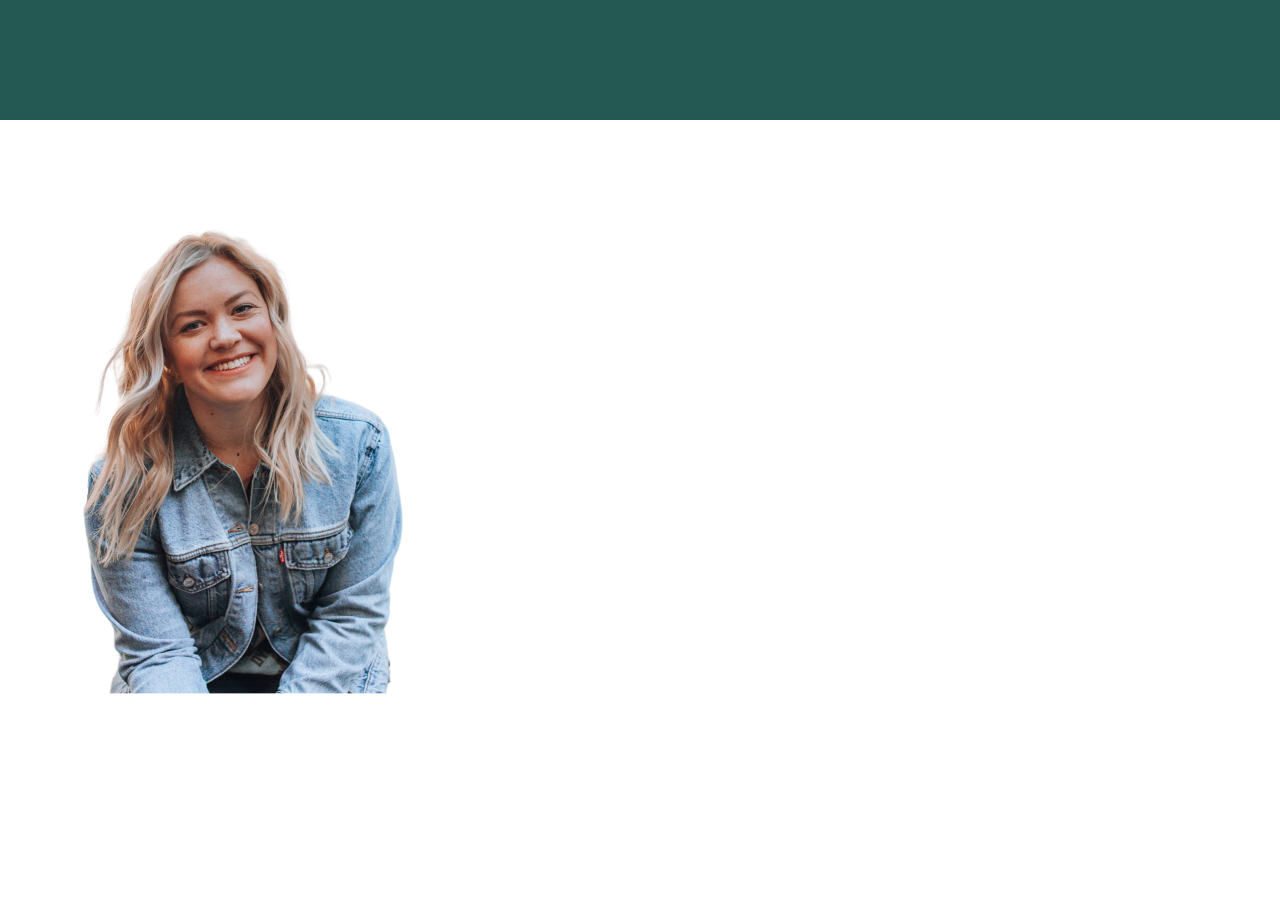
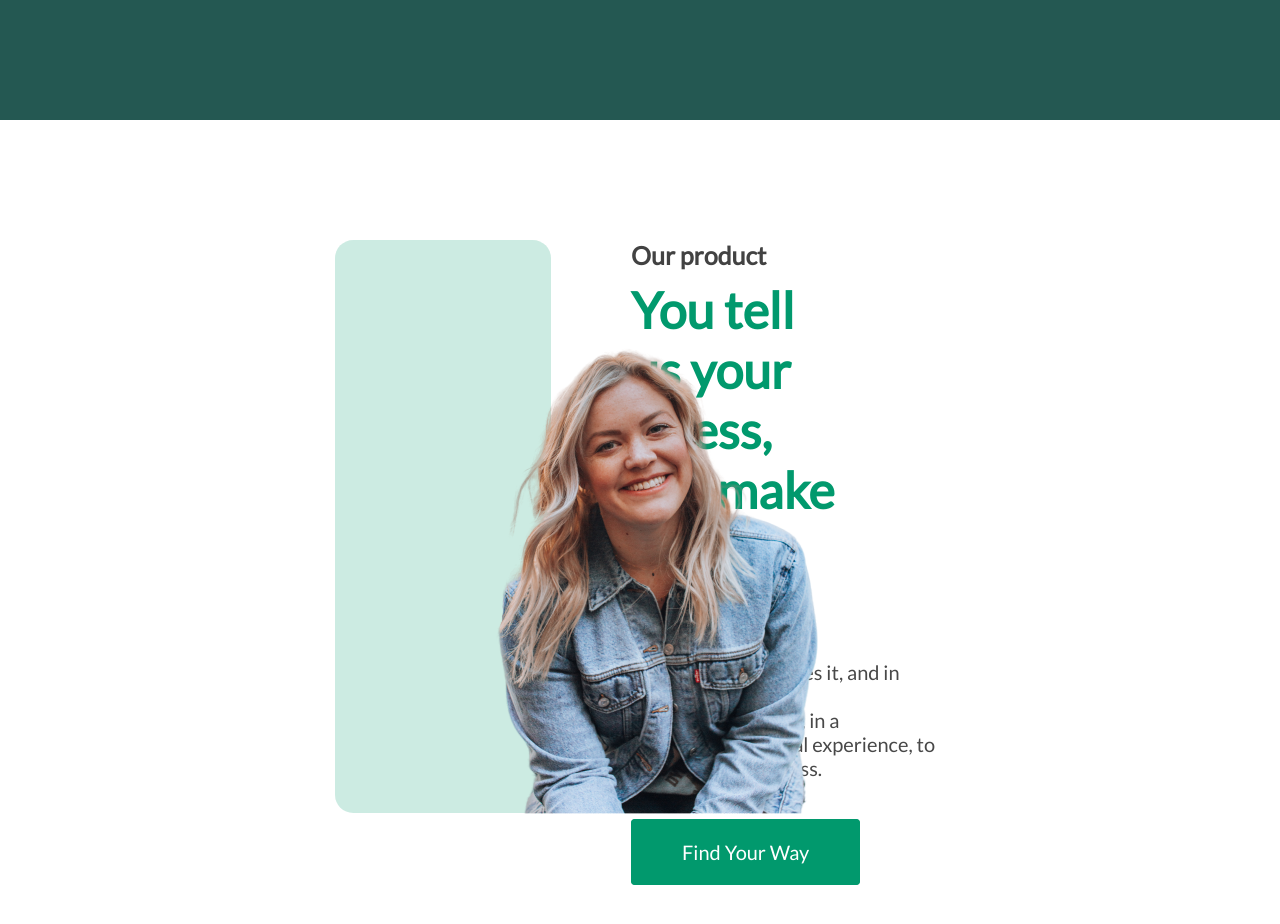
Before and after one commit to JavoxirAGENT/Workgit, a plain HTML site: page index.html in a window 1280 px wide. Shown: the part 3660-4584 px from the top of the page. Before the commit the page ends 4357 px from the top, so only its background shows below. Drawn offline with Linux system fonts and the light colour scheme.

Commit message:
To'rtinchisini ishlab bo'ldik

```diff
--- a/css/style.css
+++ b/css/style.css
@@ -288,3 +288,60 @@ header .navbar .navbar-box .btn_2
     left: 75%;
     top: 42%;
 }
+.section-box_2
+{
+    padding: 120px 335px;
+    display: flex;
+    justify-content: space-between;
+}
+.section-box_2 .image-container
+{
+    width: 638.46px;
+    height: 573.26px;
+    background: rgba(1, 153, 109, 0.2);
+    border-radius: 18.1125px;
+    position: relative;
+}
+.section-box_2 .image-container img
+{
+    position: absolute;
+    left: 80px;
+}
+.section-box_2 .content
+{
+    margin-left: 80px;
+}
+.section-box_2 .content .name
+{
+    font-weight: 600;
+    font-size: 25px;
+    color: #424242;
+}
+.section-box_2 .content .text
+{
+    font-weight: 700;
+    font-size: 50px;
+    color: #01996D;
+    width: 69%;
+    margin-top: 10px;
+}
+.section-box_2 .content p
+{
+    font-weight: 400;
+    font-size: 20px;
+    color: #484848;
+    margin: 20px 0;
+}
+.section-box_2 .content a
+{
+    padding: 20px 50px;
+    background: #01996D;
+    border: 1px solid #01996D;
+    border-radius: 4px;
+    font-weight: 400;
+    font-size: 20px;
+    text-decoration: none;
+    color: #fff;
+    position: relative;
+    top: 40px;
+}
--- a/index.html
+++ b/index.html
@@ -75,9 +75,16 @@
         </div>
     </section>
     <!-- ------------------------------------ -->
-    <section id="section-box_2">
+    <section id="section-box_2" class="section-box_2">
         <div class="image-container">
             <img src="photo/court-cook-TSZo17r3m0s-unsplash-removebg 1.png" alt="">
+        </div>
+        <div class="content">
+            <h1 class="name">Our product</h1>
+            <h1 class="text">You tell us your stress, We make your diary</h1>
+            <p>Everyone experiences it, and in different ways. <br>
+            Let Alivio guide you, in a personalized journal experience, to <br> overcome your stress.</p>
+            <a href="#">Find Your Way</a>
         </div>
     </section>
 </body>
```
